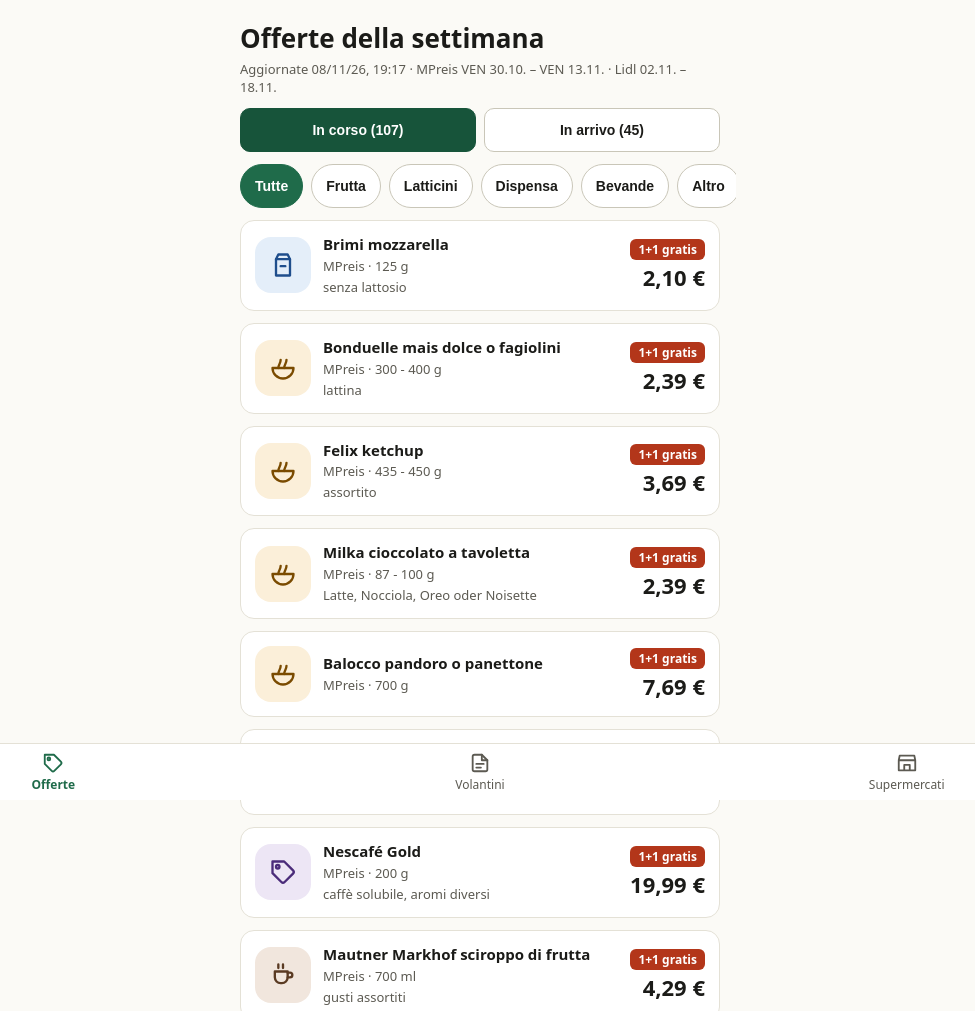
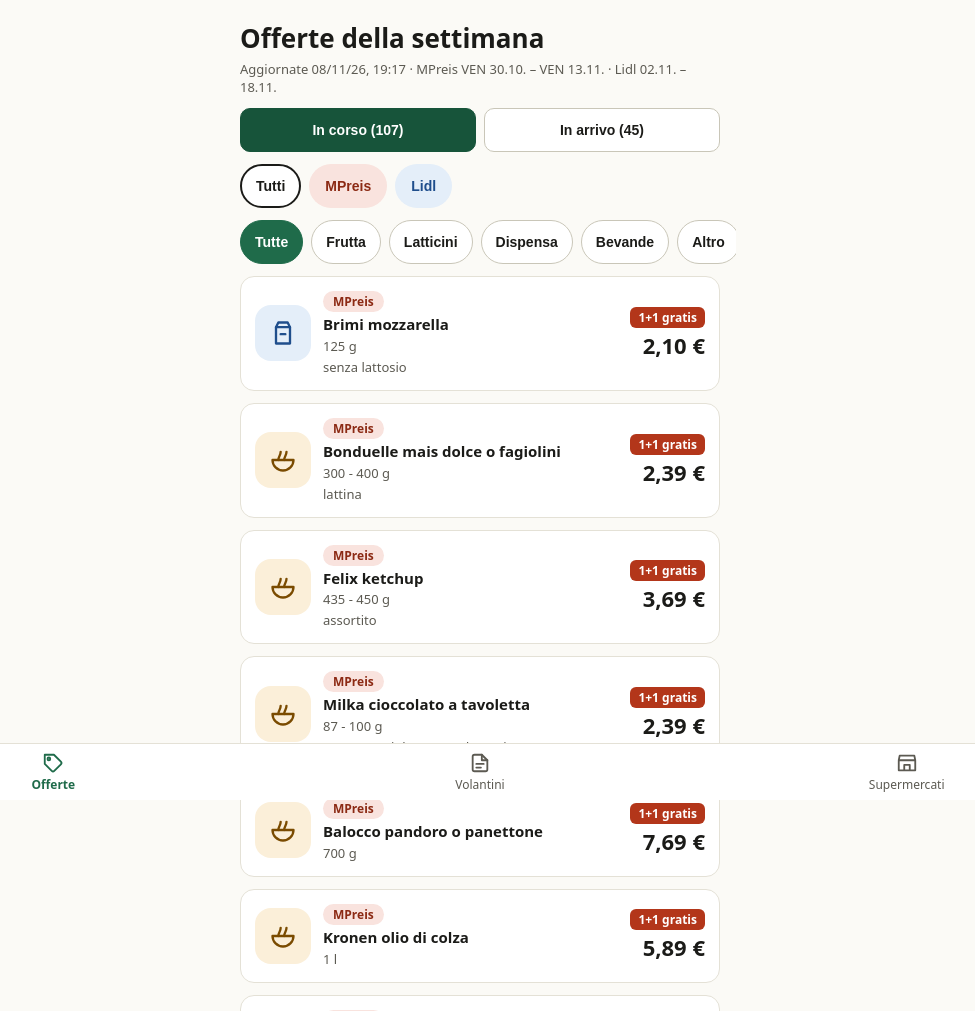
Before and after one commit to giu852/volantini, a plain HTML site: page web/index.html in a window 1280 px wide. Shown: the top 1011 px of the page, without its empty margins (160-1135 px from the left). Drawn offline with Linux system fonts and the light colour scheme.

Commit message:
Add files via upload

```diff
--- a/web/index.html
+++ b/web/index.html
@@ -21,14 +21,16 @@ h1{margin:0;font-size:26px}.mu{color:#5C5A52;font-size:13px;margin:4px 0 0}
 #tabs a[aria-current=page]{color:#1F6B4A;font-weight:700}
 .lnk{min-height:44px;box-sizing:border-box;display:inline-flex;align-items:center;padding:0 14px;border-radius:10px;border:1px solid #C9C6B8;background:#fff;color:#1B1B18;font-size:14px;font-weight:600;text-decoration:none}
 #when .seg{flex:1;min-height:44px;border-radius:10px;border:1px solid #C9C6B8;background:#fff;font-size:14px;font-weight:600;color:#1B1B18}#when .seg[aria-pressed=true]{background:#17543A;border-color:#17543A;color:#fff}
+.shopchip{flex:none;min-height:44px;box-sizing:border-box;padding:0 14px;border-radius:999px;border:2px solid transparent;font-size:14px;font-weight:600}.shopchip[aria-pressed=true]{border-color:#1B1B18;font-weight:700}.shop{align-self:flex-start;padding:2px 10px;border-radius:999px;font-size:12px;font-weight:700}
 </style></head><body><main>
 <section id="v-offerte"><div><h1>Offerte della settimana</h1><p class="mu" id="agg">Caricamento…</p></div>
 <div id="when" role="group" aria-label="Periodo" style="display:flex;gap:8px"></div>
+<div id="shops" role="group" aria-label="Supermercati" style="display:flex;gap:8px;overflow-x:auto;margin:0 -16px;padding:0 16px"></div>
 <div id="chips" role="group" aria-label="Categorie"></div>
 <div id="list" style="display:flex;flex-direction:column;gap:12px"></div></section>
 <section id="v-volantini" hidden><div><h1>Volantini</h1><p class="mu">Letti in automatico, nessuna azione richiesta</p></div>
 <div class="card info"><b style="color:#17543A;font-size:15px">Lettura automatica attiva</b><span>Ogni giorno l'app legge le offerte dalle pagine dei supermercati.</span><span id="agg2"></span></div>
-<h2 style="margin:2px 0 0;font-size:16px">Stato delle fonti</h2><div id="vol" style="display:flex;flex-direction:column;gap:12px"></div>
+<h2 style="margin:2px 0 0;font-size:16px">Stato delle fonti</h2><p class="mu" style="margin:-6px 0 0">Tocca una catena per vedere le sue offerte.</p><div id="vol" style="display:flex;flex-direction:column;gap:12px"></div>
 <h2 style="margin:2px 0 0;font-size:16px">Volantini trovati</h2><div id="vlist" style="display:flex;flex-direction:column;gap:12px"></div></section>
 <section id="v-supermercati" hidden><div><h1>Supermercati</h1><p class="mu">Le catene da cui leggere le offerte</p></div>
 <div id="sup" style="display:flex;flex-direction:column;gap:12px"></div>
@@ -44,41 +46,48 @@ const cat=o=>{const n=o.prodotto+' '+(o.categoria||'');return Object.keys(CAT).f
 const pct=o=>o.promo.tipo==='1+1'?50:(o.sconto_pct||0);
 const eur=n=>n==null?'':n.toFixed(2).replace('.',',')+' €';
 const el=(t,c,x)=>{const e=document.createElement(t);if(c)e.className=c;if(x!=null)e.textContent=x;return e};
-let all=[],sel='tutte',when='ora';
+let all=[],sel='tutte',when='ora',shop='tutti',SM={};
 const oggi=()=>{const d=new Date();return d.getFullYear()+'-'+String(d.getMonth()+1).padStart(2,'0')+'-'+String(d.getDate()).padStart(2,'0')};
 const inCorso=o=>(!o.inizio||o.inizio<=oggi())&&(!o.fine||o.fine>=oggi());
 const inArrivo=o=>!!o.inizio&&o.inizio>oggi();
+function negozi(){const box=document.getElementById('shops');box.replaceChildren();
+const nomi=[...new Set([...all.map(o=>o.negozio),...(shop==='tutti'?[]:[shop])])];
+for(const k of ['tutti',...nomi]){const b=el('button','shopchip',(k==='tutti'?'Tutti':k));b.type='button';b.setAttribute('aria-pressed',k===shop);
+const c=SM[k];b.style.background=c?c.bg:'#fff';b.style.color=c?c.fg:'#1B1B18';if(!c)b.style.borderColor=k===shop?'#1B1B18':'#C9C6B8';
+b.onclick=()=>{shop=k;negozi();draw()};box.append(b)}}
+function vaiOfferte(nome){shop=nome;when='ora';sel='tutte';negozi();periodo();chips();draw();location.hash='#offerte'}
 function periodo(){const box=document.getElementById('when');box.replaceChildren();const n=all.filter(inArrivo).length;
 for(const [k,l] of [['ora','In corso ('+all.filter(inCorso).length+')'],['presto','In arrivo ('+n+')']]){const b=el('button','',l);b.type='button';b.className='seg';b.setAttribute('aria-pressed',k===when);b.onclick=()=>{when=k;periodo();draw()};box.append(b)}}
 function chips(){const box=document.getElementById('chips');box.replaceChildren();for(const k of ['tutte','frutta','latticini','dispensa','bevande','altro']){const b=el('button','',k[0].toUpperCase()+k.slice(1));b.type='button';b.setAttribute('aria-pressed',k===sel);b.onclick=()=>{sel=k;chips();draw()};box.append(b)}}
 function badge(o){const p=o.promo;return p.tipo==='1+1'?'1+1 gratis':p.tipo==='sottocosto'?'Sottocosto':p.tipo==='multi'?'da '+p.quantita+' '+(p.unita||''):pct(o)?'-'+pct(o)+'%':''}
 function draw(){const L=document.getElementById('list');L.replaceChildren();
-const rows=all.filter(o=>(when==='ora'?inCorso(o):inArrivo(o))&&(sel==='tutte'||cat(o)===sel)).sort((a,b)=>pct(b)-pct(a));
-if(!rows.length)L.append(el('p','mu','Nessuna offerta in questa categoria.'));
+const rows=all.filter(o=>(when==='ora'?inCorso(o):inArrivo(o))&&(shop==='tutti'||o.negozio===shop)&&(sel==='tutte'||cat(o)===sel)).sort((a,b)=>pct(b)-pct(a));
+if(!rows.length)L.append(el('p','mu',shop==='tutti'?'Nessuna offerta con questi filtri.':'Nessuna offerta per '+shop+' con questi filtri (fonte non ancora collegata o nessuna offerta in corso).'));
 for(const o of rows){const k=cat(o),c=el('div','card'),t=el('div','tile');t.style.background=COL[k][0];t.style.color=COL[k][1];
 t.innerHTML='<svg width="28" height="28" viewBox="0 0 24 24" fill="none" stroke="currentColor" stroke-width="2" stroke-linecap="round" stroke-linejoin="round" aria-hidden="true">'+I[k]+'</svg>';
-const m=el('div','mid');m.append(el('div','nm',o.prodotto),el('div','sub',[o.negozio,o.formato].filter(Boolean).join(' · ')));
+const m=el('div','mid');const sp=el('span','shop',o.negozio),sc=SM[o.negozio];if(sc){sp.style.background=sc.bg;sp.style.color=sc.fg}else{sp.style.background='#ECEAE2';sp.style.color='#1B1B18'}
+m.append(sp,el('div','nm',o.prodotto),el('div','sub',o.formato||''));
 if(o.dettagli)m.append(el('div','sub',o.dettagli));if(o.scade_prima)m.append(el('div','warn','valido fino al '+o.scade_prima));
 const r=el('div','rt');if(badge(o))r.append(el('span','bd',badge(o)));r.append(el('span','pr',eur(o.prezzo)));if(o.prezzo_precedente)r.append(el('span','old',eur(o.prezzo_precedente)));
 c.append(t,m,r);L.append(c)}}
 const avatar=s=>{const a=el('span','av',s.ini);a.style.background=s.bg;a.style.color=s.fg;return a};
 const pill=(x,bg,fg)=>{const p=el('span','pill',x);p.style.background=bg;p.style.color=fg;return p};
-function row(s,detail,state){const c=el('div','card'),m=el('div','mid');m.append(el('div','nm',s.nome+(s.negozio?' · '+s.negozio:'')),el('div','sub',detail));c.append(avatar(s),m,state);return c}
+function row(s,detail,state,fn){const c=el('div','card'),m=el('div','mid');m.append(el('div','nm',s.nome+(s.negozio?' · '+s.negozio:'')),el('div','sub',detail));c.append(avatar(s),m,state);if(fn){c.tabIndex=0;c.setAttribute('role','button');c.style.cursor='pointer';c.onclick=fn;c.onkeydown=e=>{if(e.key==='Enter'||e.key===' '){e.preventDefault();fn()}}}return c}
 function route(){const h=(location.hash||'#offerte').slice(1);for(const k of['offerte','volantini','supermercati']){document.getElementById('v-'+k).hidden=k!==h}
 document.querySelectorAll('#tabs a').forEach(a=>a.getAttribute('href')==='#'+h?a.setAttribute('aria-current','page'):a.removeAttribute('aria-current'));window.scrollTo(0,0)}
 addEventListener('hashchange',route);route();
 Promise.all([fetch('data/offerte.json',{cache:'no-cache'}).then(r=>r.json()).catch(()=>null),fetch('data/supermercati.json',{cache:'no-cache'}).then(r=>r.json()).catch(()=>[])]).then(([d,S])=>{
 const ag=document.getElementById('agg');
 if(!d){ag.textContent='Nessun dato ancora: lancia "Aggiorna offerte" su GitHub (tab Actions).'}
-else{all=d.offerte;const quando=new Date(d.aggiornato).toLocaleString('it-IT',{dateStyle:'short',timeStyle:'short'});
-ag.textContent='Aggiornate '+quando+' · '+Object.entries(d.periodi).map(([n,p])=>n+' '+p).join(' · ');document.getElementById('agg2').textContent='Ultimo aggiornamento: '+quando;periodo();chips();draw()}
+else{SM=Object.fromEntries(S.map(s=>[s.nome,s]));all=d.offerte;const quando=new Date(d.aggiornato).toLocaleString('it-IT',{dateStyle:'short',timeStyle:'short'});
+ag.textContent='Aggiornate '+quando+' · '+Object.entries(d.periodi).map(([n,p])=>n+' '+p).join(' · ');document.getElementById('agg2').textContent='Ultimo aggiornamento: '+quando;periodo();negozi();chips();draw()}
 const V=document.getElementById('vol'),G=document.getElementById('sup');
 for(const s of S){const f=((d&&d.fonti)||[]).find(x=>x.nome===s.nome);
 let det,st;if(f&&f.ok){det=f.n+' offerte · '+f.periodo;st=pill('Letto','#E3F0E8','#17543A')}
 else if(f){det='Errore nell\'ultima lettura';st=pill('Errore','#F9E3DE','#8C2A14')}
 else if(s.attivo){det='In attesa della prima lettura';st=pill('In attesa','#FBEFD9','#7A3E00')}
 else{det='Non ancora configurata';st=pill('Non attivo','#ECEAE2','#5C5A52')}
-V.append(row(s,det,st));
+V.append(row(s,det,st,()=>vaiOfferte(s.nome)));
 G.append(row(s,s.fonte+' · '+s.frequenza,s.attivo?pill('Attivo','#E3F0E8','#17543A'):pill('Da configurare','#ECEAE2','#5C5A52')))}const VL=document.getElementById('vlist');const dm=x=>new Date(x).toLocaleDateString('it-IT',{day:'numeric',month:'numeric'});
 const lidl=S.find(x=>x.nome==='Lidl');
 for(const v of ((d&&d.volantini)||[])){const c=el('div','card'),m=el('div','mid');c.style.flexWrap='wrap';
```
